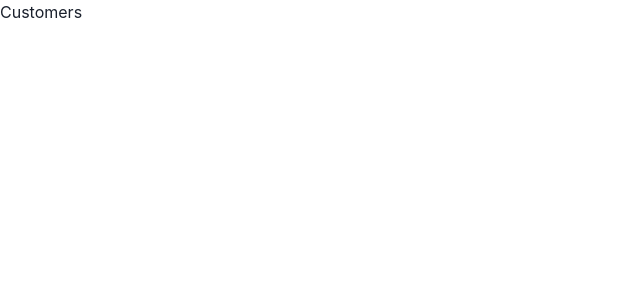
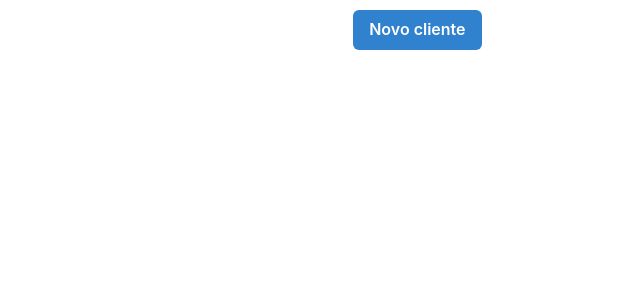
Before and after one commit to cleitonpqz-cacsis/turbo-winner, a Next.js app: page /customers in a window 1280 px wide. Shown: the top 300 px of the page, without its empty margins (0-640 px from the left). Built offline with nearby package versions, Linux system fonts and the light colour scheme.

Commit message:
added a button to new customers page

```diff
--- a/pages/customers/index.tsx
+++ b/pages/customers/index.tsx
@@ -1,3 +1,17 @@
-const Customers = () => "Customers";
+import type { NextPage } from "next";
+import { Button, Container } from "@chakra-ui/react";
+import Link from "next/link";
+
+const Customers: NextPage = () => {
+  return (
+    <Container>
+      <Link href="/customers/new">
+        <Button colorScheme="blue" marginTop="10px">
+          Novo cliente
+        </Button>
+      </Link>
+    </Container>
+  );
+};
 
 export default Customers;
```
